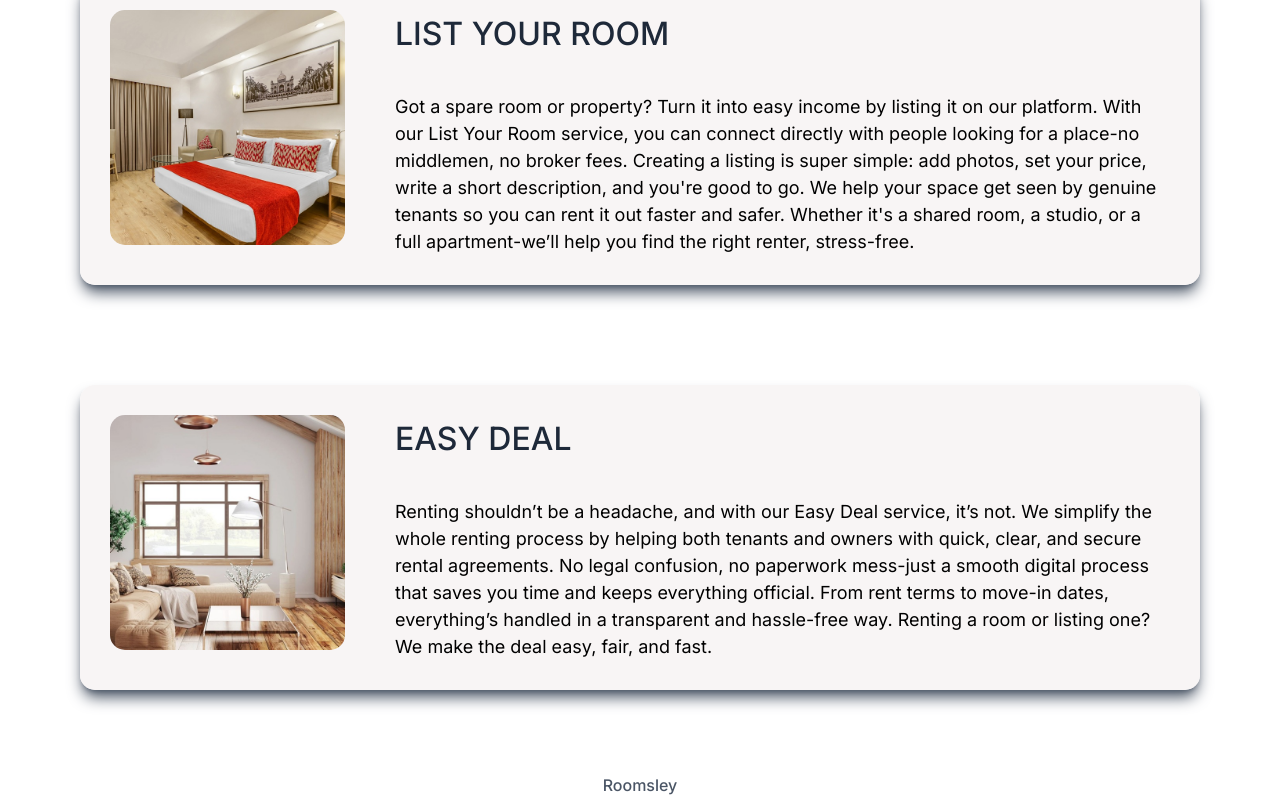
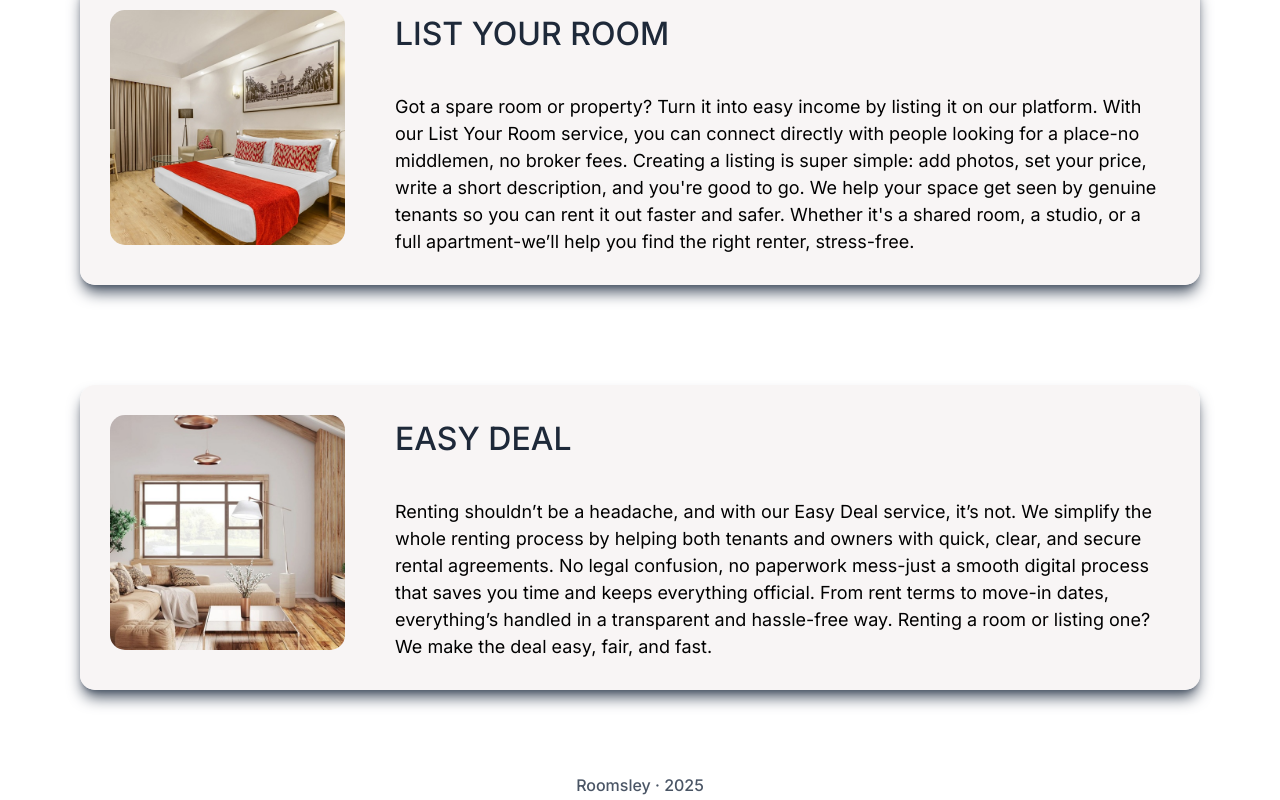
Before and after one commit to rohitkumar893/roomsley, a React (Vite) app: page / in a window 1280 px wide. Shown: the part 1675-2475 px from the top of the page. Built offline with nearby package versions, Linux system fonts and the light colour scheme.

Commit message:
updated footer

```diff
--- a/src/App.jsx
+++ b/src/App.jsx
@@ -83,7 +83,7 @@ function App() {
       </div>
 
       <div className='footer bottom-0 h-[30px] w-full flex justify-center items-center text-gray-600 font-medium' style={{ backgroundColor:"white" }}>
-          <h5>Roomsley</h5>
+          <h5>Roomsley · 2025</h5>
       </div>
     </>
   );
```
